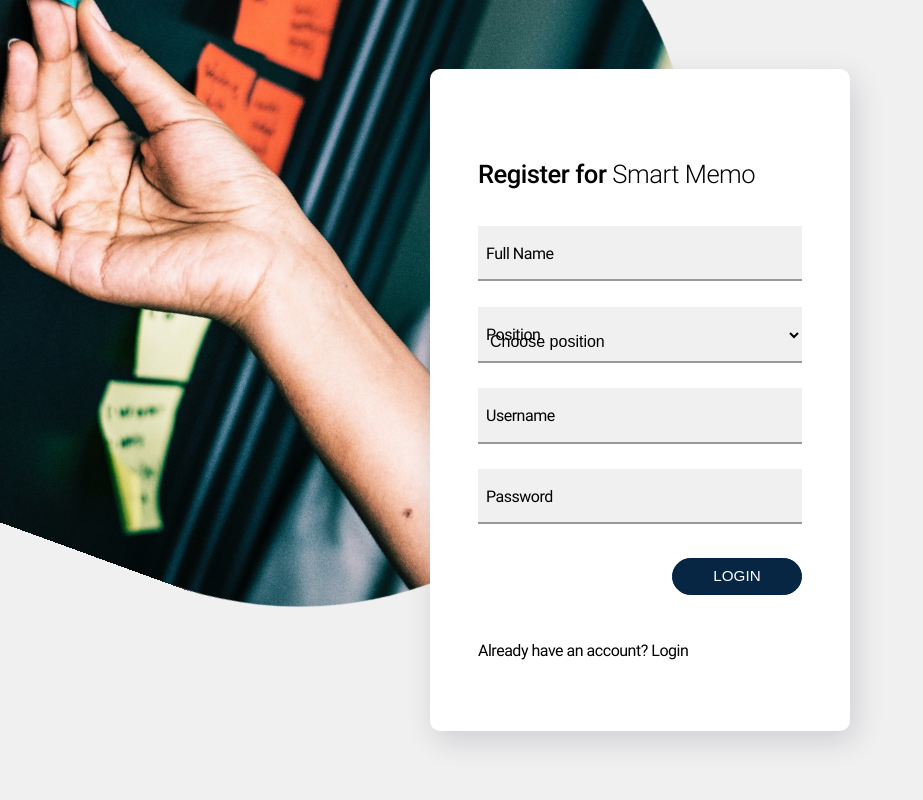
After one commit to jesstrux/smartmemo, a PHP site: page /register.html in a window 1280 px wide. The commit adds this page. Shown: the whole page, without its empty margins (0-923 px from the left). Run offline with PHP 8.4, Linux system fonts and the light colour scheme.

Commit message:
Added Login and Register

```diff
--- /dev/null
+++ b/css/auth.css
@@ -0,0 +1,151 @@
+body{
+    overflow: hidden;
+}
+
+main{
+    position: relative;
+    height: 100vh;
+    background: #f0f0f0;
+}
+
+main:before{
+    content: "";
+    position: fixed;
+    top: -50vh;
+    left: -50vw;
+    transform: rotate(20deg) scale(0.5);
+    background: #072644;
+    width: 100vw;
+    height: 100vh;
+    background-size: 80%;
+    background-repeat: no-repeat;
+    background-position: right;
+    background-image: url(../img/people.jpg);
+    transition: all 0.35s ease-out;
+}
+
+main.loaded:before{
+    border-radius: 30vw;
+    transform: translate3d(5vw, 15vh, 0) rotate(20deg) scale(1);
+}
+
+.rounded-btn{
+    background: none;
+    text-decoration: none;
+    display: inline-block;
+    font-size: 0.95em;
+    line-height: 1.2;
+    padding: 0.575em 1.555em;
+    border-radius: 1.25em;
+    min-width: 1.25em;
+    text-align: center;
+    font-weight: normal;
+    border: 1px solid #012142;
+    background: #072644;
+    color: #fff;
+    position: relative;
+    vertical-align: middle;
+    z-index: 3;
+    overflow: hidden;
+    min-width: 130px;
+    margin-top: 0.5em;
+    margin-bottom: 1em;
+    outline: none;
+}
+
+.text-normal {
+    font-family: Regular, sans-serif;
+}
+
+.text-light {
+    font-family: Light, sans-serif;
+}
+
+.text-bold {
+    font-family: SemiBold, sans-serif;
+}
+
+.text-bolder {
+    font-family: Bold, sans-serif;
+}
+
+#authBox{
+    background: #fff;
+    position: relative;
+    z-index: 2;
+    min-width: 420px;
+    padding: 4.5em 3em;
+    border-radius: 10px;
+    box-shadow: 5px 10px 30px rgba(6, 5, 48, 0.14);
+}
+
+#authBox h1{
+    font-size: 1.6em;
+    margin-top: 0.8em;
+    margin-bottom: 1.5em;
+}
+
+.input-box{
+    position: relative;
+    margin-bottom: 1.6em;
+ }
+
+.input-box input,
+.input-box select{
+    position: relative;
+    display: block;
+    background: #f0f0f0;
+    width: 100%;
+    font-size: 1em;
+    padding: 0.6em 0.5em;
+    padding-top: 1.6em;
+    border: none;
+    outline: none;
+    border-bottom: 2px solid #999;
+    transition: all 0.35s ease-out;
+}
+
+.input-box input:focus,
+.input-box input:valid,
+.input-box select:focus,
+.input-box select:valid {
+    border-bottom-color: #072644;
+}
+
+.input-box label {
+    position: absolute;
+    left: 0.5em;
+    top: 0;
+    bottom: 0;
+    margin: auto;
+    height: 16px;
+    transition: transform 0.15s ease-out;
+    pointer-events: none;
+}
+
+.input-box input:focus + label,
+.input-box input:valid + label{
+    transform: scale(0.7) translate3d(-1em, -1em, 0)
+}
+
+#authBox p:last-child{
+    margin-top: 2em;
+}
+
+/*MEDIA QUERIES*/
+@media screen and (min-width: 521px){
+    .for-mob{
+        display: none;
+    }
+}
+
+@media screen and (max-width: 520px){
+    .section-wrapper{
+        padding-left:20px;
+        padding-right:20px;
+    }
+
+    .for-lg, .for-md{
+        display: none !important;
+    }
+}
--- /dev/null
+++ b/register.html
@@ -0,0 +1,75 @@
+<!DOCTYPE html>
+<html lang="en">
+<head>
+	<meta charset="UTF-8">
+	<title>IFM</title>
+	<meta name="theme-color" content="#003a75">
+    <meta name="apple-mobile-web-app-status-bar-style" content="#003a75">
+    <meta name="theme-color" content="#003a75">
+    <meta name="apple-mobile-web-app-status-bar-style" content="#003a75">
+    <meta name="viewport" content="width=device-width, initial-scale=1.0">
+    <meta name="keywords" content="">
+
+	<link rel="stylesheet" href="css/reset.css">
+	<link rel="stylesheet" href="css/material-design-iconic-font.min.css">
+	<link rel="stylesheet" href="css/flexboxgrid.min.css">
+	<link rel="stylesheet" href="css/flex.css">
+	<link rel="stylesheet" href="css/auth.css">
+	<link rel="icon" href="logo.png">
+</head>
+<body onload="onLoad()">
+	<main class="layout center-center">
+		<div id="authBox">
+			<h1>Register for <em class="text-light">Smart Memo</em></h1>
+
+			<form action="index.html">
+				<div class="input-box">
+					<input type="text" required id="full_name">
+					<label for="full_name">Full Name</label>
+				</div>
+
+				<div class="input-box">
+					<select required id="position">
+						<option value="">Choose position</option>
+						<option value="">Staff</option>
+						<option value="">Registrar</option>
+						<option value="">Department Head</option>
+					</select>
+					<label for="position">Position</label>
+				</div>
+
+				<div class="input-box">
+					<input type="text" required id="username">
+					<label for="username">Username</label>
+				</div>
+
+				<div class="input-box">
+					<input type="password" required id="password">
+					<label for="password">Password</label>
+				</div>
+
+				<div class="layout end-justified">
+					<button class="rounded-btn" tupe="submit" onclick="close()">
+						LOGIN
+					</button>
+				</div>
+
+				<p>
+					Already have an account? <a href="login.html">Login</a>
+				</p>
+			</form>
+		</div>
+	</main>
+
+	<script src="js/jquery.min.js"></script>
+	<script>
+		function onLoad(){
+			document.getElementsByTagName('main')[0].classList.add('loaded');
+		}
+
+		function close() {
+			document.getElementsByTagName('main')[0].classList.remove('loaded');
+		}
+	</script>
+</body>
+</html>
```
Also changed, not shown: css/staff_home.css (+16 -1 lines), index.html (+7 -2 lines), login.html (added, +60 -0 lines), img/people.jpg (added), 2 other files.
